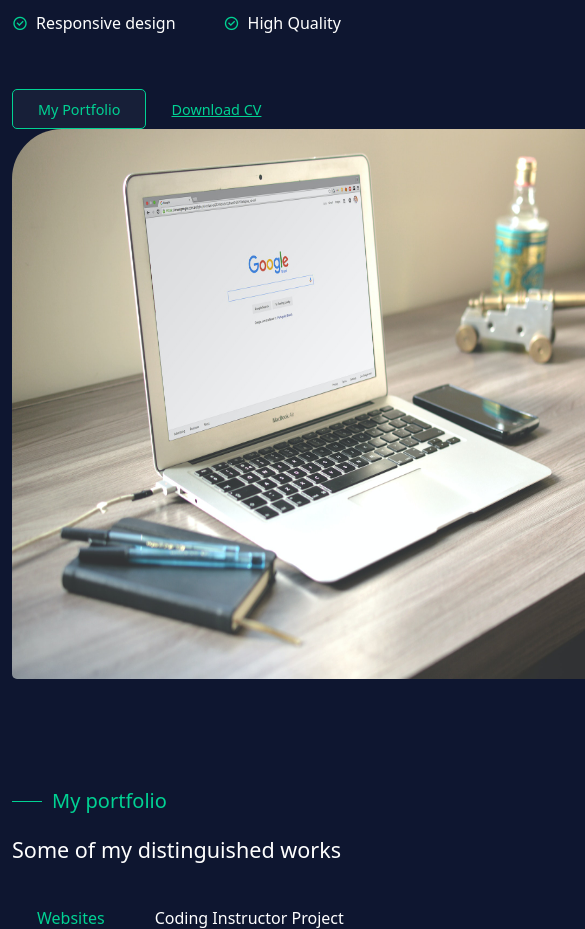
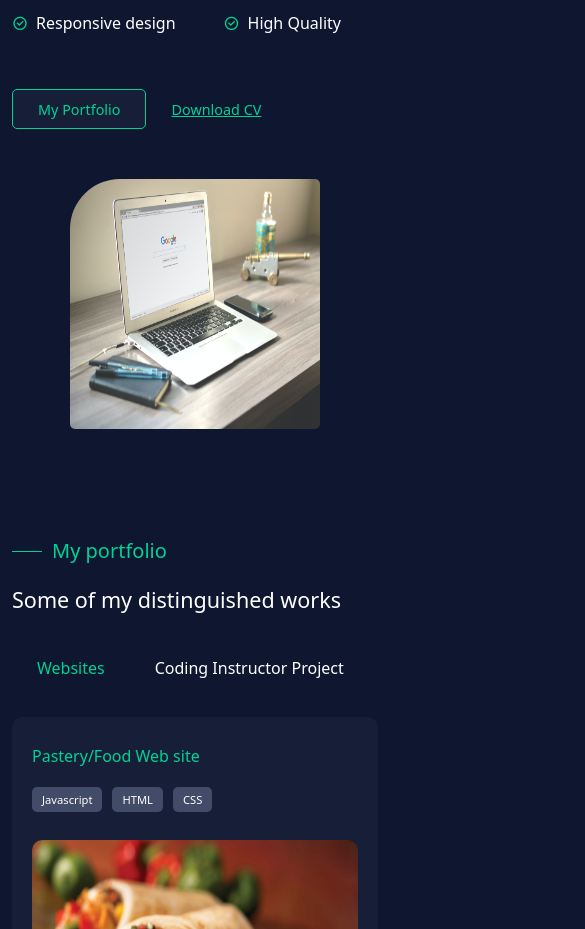
Before and after one commit to akanbifatimah/Portfolio, a Next.js app: page / in a window 390 px wide. Shown: the part 2730-3659 px from the top of the page, 585 px wide, since content can reach past the window. Built offline with nearby package versions, Linux system fonts and the light colour scheme.

Commit message:
Revert "made image responsive3"
This reverts commit 99a6f599ba4f2c355457e753bfd957d1c0ef6af3.

```diff
--- a/components/UI/About.jsx
+++ b/components/UI/About.jsx
@@ -83,8 +83,8 @@ const About = () => {
 
           <Col lg="6">
           <Col lg="6" md="6">
-            <div className={`${classes.hero__img} text-center `}>
-              <Image className={`${classes.portfolio__image}`} alt="hero-image" src={web} width="650" height="550" />
+            <div className={`${styles.hero__img} text-center `}>
+              <Image alt="hero-image" src={web} width="650" height="550" />
             </div>
           </Col>
 
--- a/components/UI/Hero.jsx
+++ b/components/UI/Hero.jsx
@@ -57,7 +57,7 @@ const Hero = () => {
           {/* ========== hero img ============= */}
           <Col lg="6" md="6">
             <div className={`${classes.hero__img} text-end`}>
-              <Image  className={`${classes.portfolio__image}`} alt="hero-image" src={heroImg} width="550" height="650" />
+              <Image  className="img-fluid" alt="hero-image" src={heroImg} width="550" height="650" />
             </div>
           </Col>
         </Row>
--- a/components/data/portfolio.js
+++ b/components/data/portfolio.js
@@ -57,7 +57,7 @@ const portfolio = [
     title: "AgroBiz Website",
     img: "/images/Agriculture.jpg",
     category: "Web Design",
-    keyword: ["HTML", "Web design", "CSS", "Coding Instructor"],
+    keyword: ["HTML", "Web design", "UI-UX", 'CSS','Coding Instructor'],
     liveUrl: "https://agro-biz.netlify.app/",
   },
 
@@ -66,7 +66,7 @@ const portfolio = [
     title: "Waste disposal Website",
     img: "/images/waste.jpg",
     category: "Web Design",
-    keyword: ["HTML", "Web design", "CSS", "Coding Instructor"],
+    keyword: ["HTML", "Web design", "UI-UX", 'CSS','Coding Instructor'],
     liveUrl: "https://clean-4-all.netlify.app/",
   },
 
@@ -75,7 +75,7 @@ const portfolio = [
     title: "School Fundraising Website",
     img: "/images/poorkid.jpg",
     category: "Web Design",
-    keyword: ["HTML", "Web design", "CSS", "Coding Instructor"],
+    keyword: ["HTML", "Web design", "UI-UX", 'CSS','Coding Instructor'],
     liveUrl: "https://school-4-all.netlify.app/",
   },
   {
@@ -83,7 +83,7 @@ const portfolio = [
     title: "Automobile fix website",
     img: "/images/car.jpg",
     category: "Web Design",
-    keyword: ["HTML", "Web design", "CSS", "Coding Instructor"],
+    keyword: ["HTML", "Web design", "UI-UX", 'CSS','Coding Instructor'],
     liveUrl: "https://automobile-fix-grp3.netlify.app/",
   },
 ];
--- a/styles/about.module.css
+++ b/styles/about.module.css
@@ -8,16 +8,7 @@
     margin-bottom: 20px;
     border-radius: 5px;
   }
-  .portfolio__image{
-    max-width: 100%;
 
-  }
-  .hero__img{
-    width: 650px;
-  }
-  .hero__img img {
-    border-radius: 50px 5px 50px 5px;
-  }
   .about__img img {
     width: 100% !important;
     border-radius: 5px;
--- a/styles/hero.module.css
+++ b/styles/hero.module.css
@@ -5,10 +5,7 @@
     color: #808dad;
     font-weight: 400;
   }
-  .portfolio__image{
-    max-width: 100%;
 
-  }
   .hero__content {
     padding-top: 50px;
   }
@@ -16,7 +13,6 @@
   .hero__img {
     position: relative;
     z-index: 9;
-    width: 650px;
   }
 
   .hero__img img {
```
